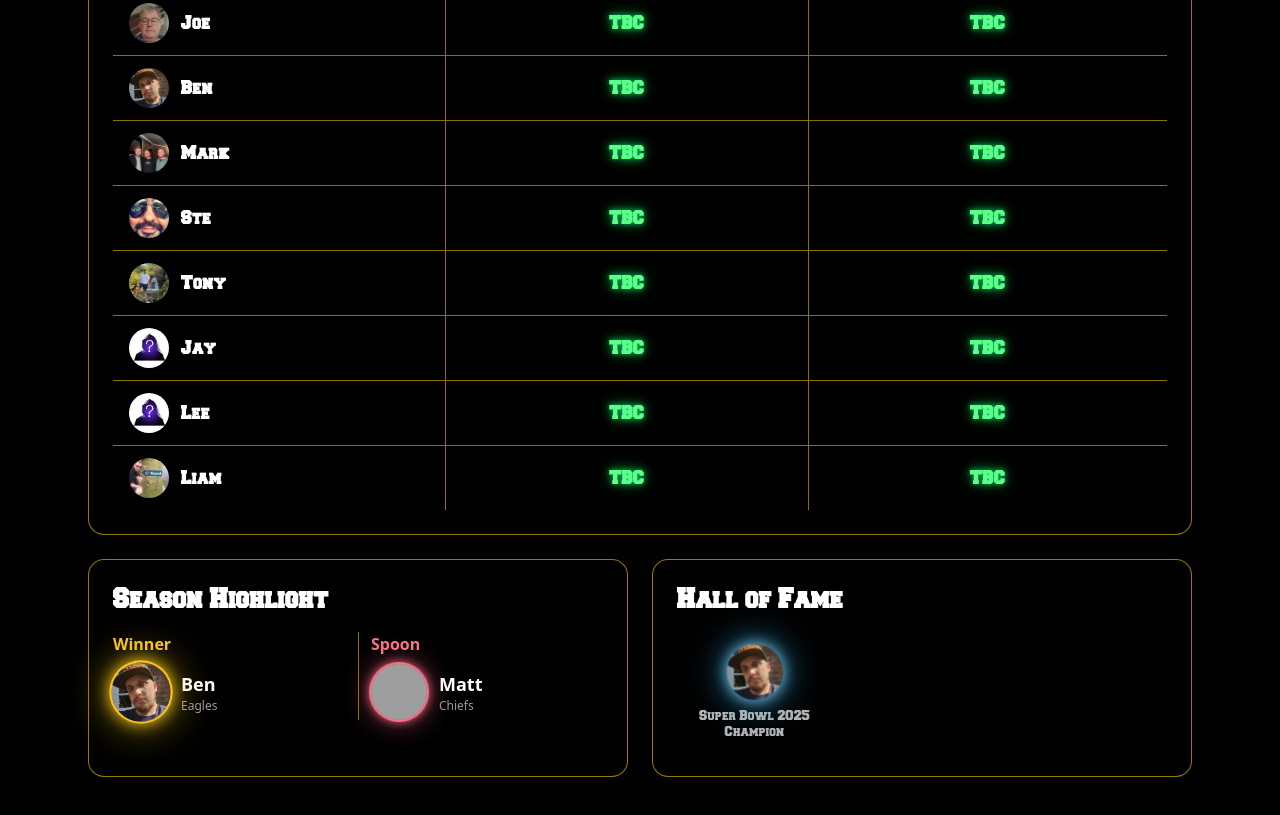
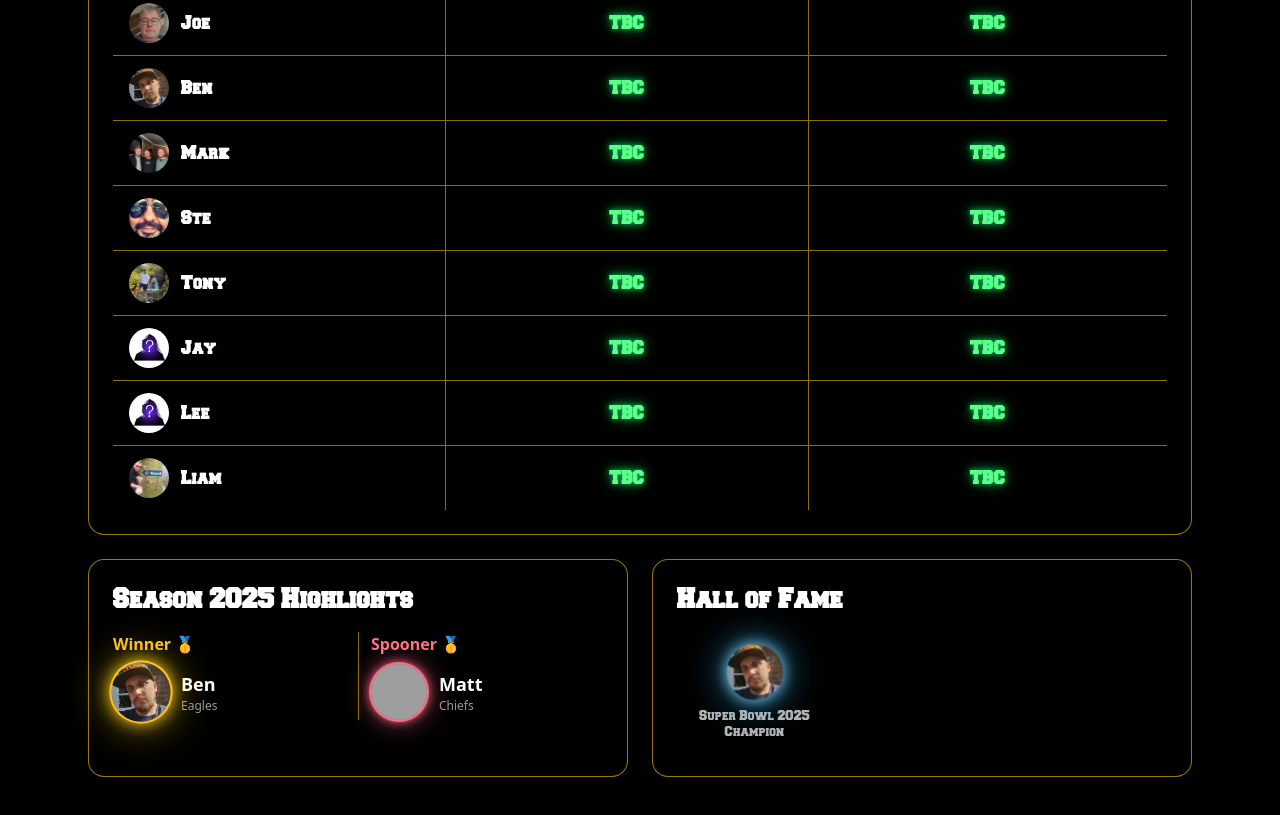
Before and after one commit to mattjowen1991-hue/nfl-super-bowl-test-enviroment, a plain HTML site: page index.html in a window 1280 px wide. Shown: the part 599-1414 px from the top of the page. Drawn offline with nearby package versions, Linux system fonts and the light colour scheme; grey boxes are pictures that could not be loaded.

Commit message:
Update index.html

```diff
--- a/index.html
+++ b/index.html
@@ -196,10 +196,10 @@
     <section class="grid md:grid-cols-2 gap-4 md:gap-6 mt-6">
       <!-- Season Highlight -->
       <div class="panel-yellow card-hover p-4 sm:p-6">
-        <h2 class="text-xl sm:text-2xl font-bold mb-4" style="font-family: Freshman">Season Highlight</h2>
+        <h2 class="text-xl sm:text-2xl font-bold mb-4" style="font-family: Freshman">Season 2025 Highlights</h2>
         <div class="grid grid-cols-2 y-divider">
           <div class="pr-3">
-            <p class="text-amber-400 font-semibold mb-2">Winner</p>
+            <p class="text-amber-400 font-semibold mb-2">Winner 🥇</p>
             <div class="flex items-center gap-3">
               <img id="seasonWinnerAvatar" src="Assets/winnertbc.png" alt="Winner avatar"
                    class="winner-glow w-14 h-14 rounded-full ring-2 ring-amber-400 object-cover" />
@@ -210,7 +210,7 @@
             </div>
           </div>
           <div class="pl-3">
-            <p class="text-rose-400 font-semibold mb-2">Spoon</p>
+            <p class="text-rose-400 font-semibold mb-2">Spooner 🥇</p>
             <div class="flex items-center gap-3">
               <img id="seasonSpoonAvatar" src="Assets/losertbc.png" alt="Spoon avatar"
                    class="spoon-wobble w-14 h-14 rounded-full ring-2 ring-rose-400 object-cover" />
```
